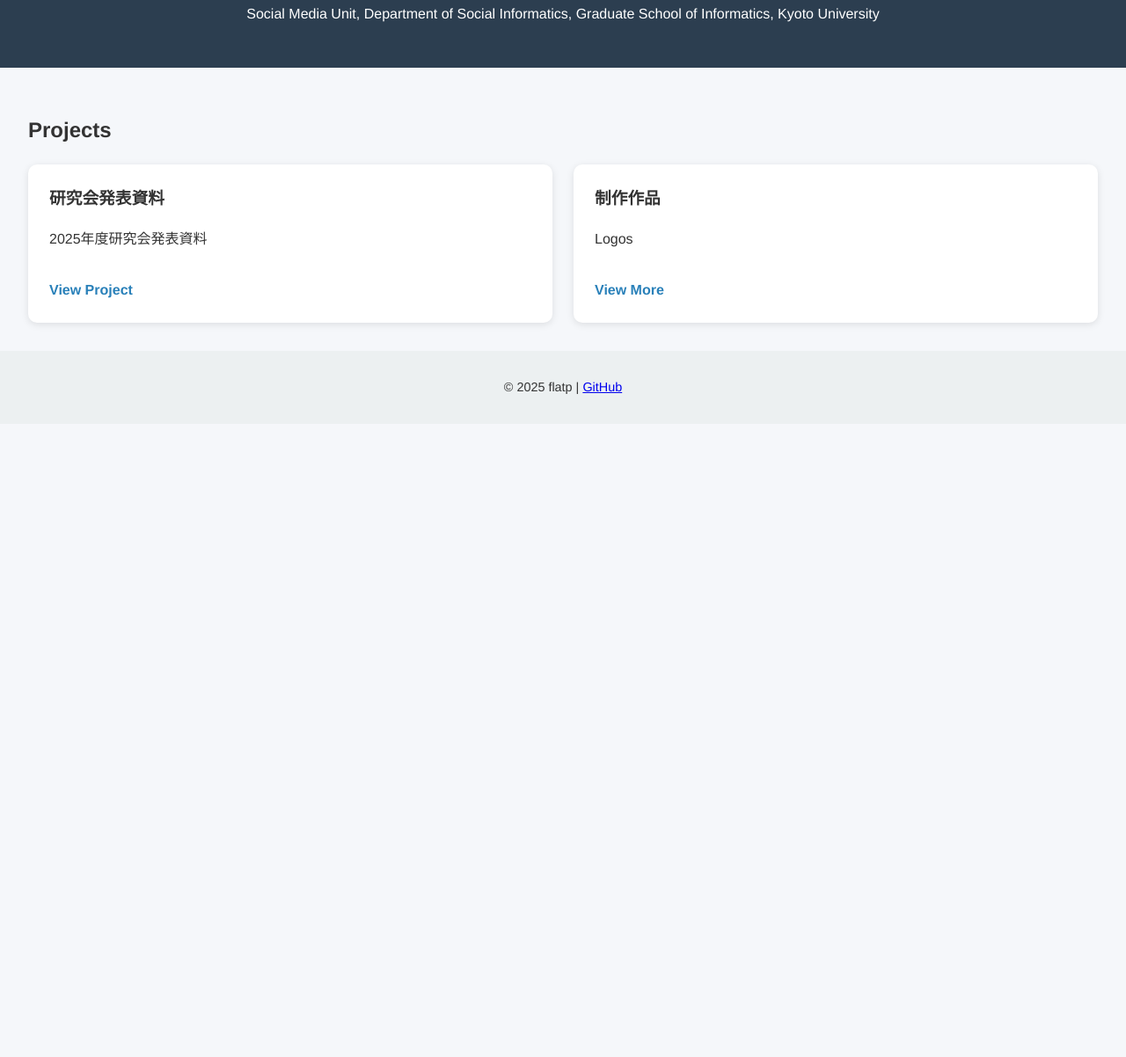
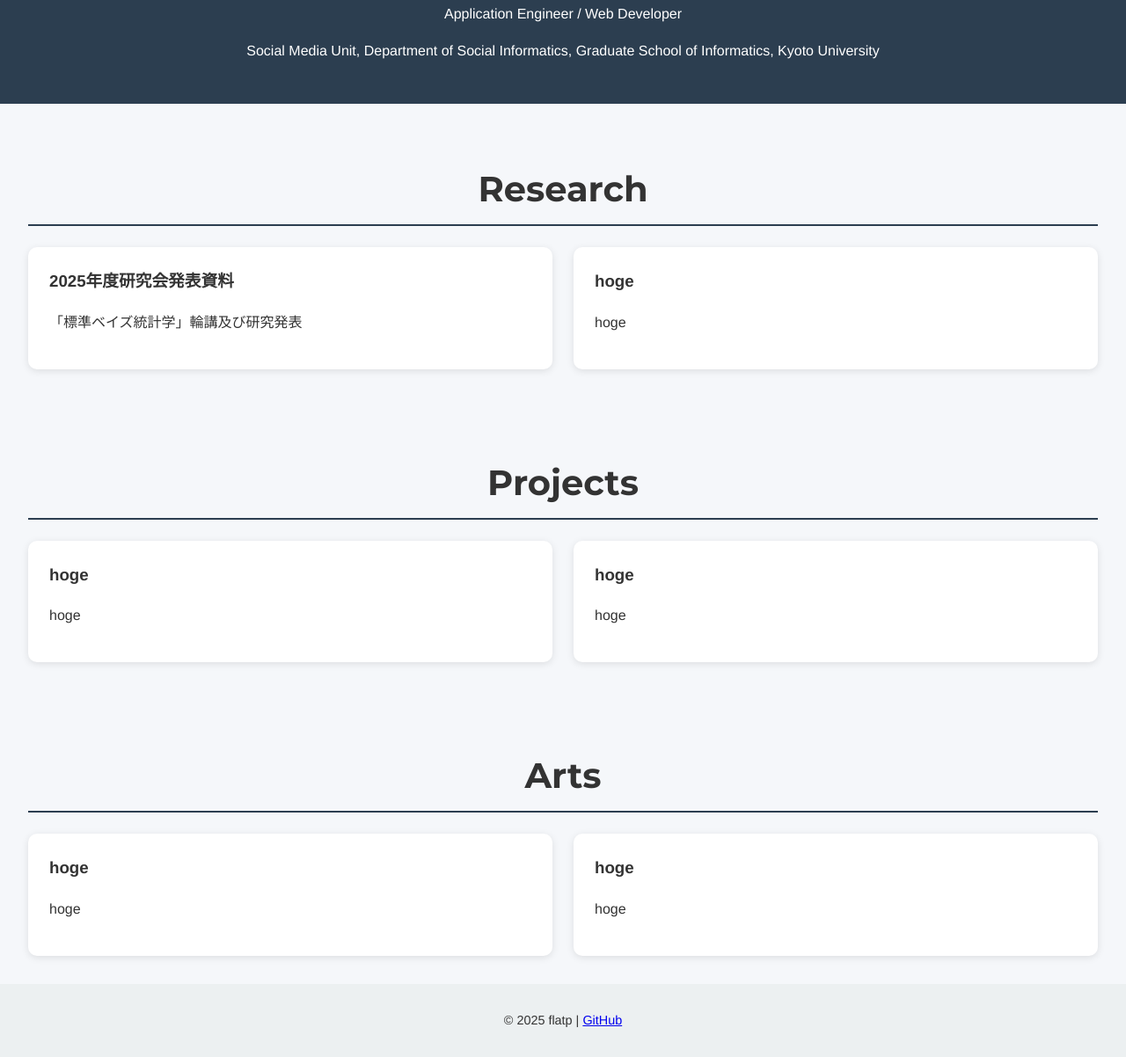
Before and after one commit to flatp/mypage, a plain HTML site: page index.html in a window 1280 px wide. Shown: the part 109-1311 px from the top of the page at 88% size. Before the commit the page ends 800 px from the top, so only its background shows below. Drawn offline with Linux system fonts and the light colour scheme.

Commit message:
update title

```diff
--- a/index.html
+++ b/index.html
@@ -5,27 +5,54 @@
   <meta name="viewport" content="width=device-width, initial-scale=1.0"/>
   <title>My Portfolio</title>
   <link rel="stylesheet" href="style.css" />
+  <link href="https://fonts.googleapis.com/css2?family=Montserrat:wght@700&display=swap" rel="stylesheet">
 </head>
 <body>
   <header>
     <h1>flatp</h1>
-    <!--　<p>Application Engineer / Web Developer</p> -->
+    <p>Application Engineer / Web Developer</p>
     <p>Social Media Unit, Department of Social Informatics, Graduate School of Informatics, Kyoto University</p>
   </header>
 
+  <section id="research">
+    <h2 class="section-title">Research</h2>
+    <div class="project-list">
+      <a href="https://flatp.github.io/ResearchPresentation2025/" class="project-card" target="_blank" rel="noopener noreferrer">
+        <h3>2025年度研究会発表資料</h3>
+        <p>「標準ベイズ統計学」輪講及び研究発表</p>
+      </a>
+      <a href="https://flatp.github.io/ResearchPresentation2025/" class="project-card" target="_blank" rel="noopener noreferrer">
+        <h3>hoge</h3>
+        <p>hoge</p>
+      </a>
+    </div>
+  </section>
+
   <section id="projects">
-    <h2>Projects</h2>
+    <h2 class="section-title">Projects</h2>
     <div class="project-list">
-      <div class="project-card">
-        <h3>研究会発表資料</h3>
-        <p>2025年度研究会発表資料</p>
-        <a href="https://flatp.github.io/ResearchPresentation2025/" target="_blank">View Project</a>
-      </div>
-      <div class="project-card">
-        <h3>制作作品</h3>
-        <p>Logos</p>
-        <a href="https://github.com/flatp/logos" target="_blank">View More</a>
-      </div>
+      <a href="https://flatp.github.io/ResearchPresentation2025/" class="project-card" target="_blank" rel="noopener noreferrer">
+        <h3>hoge</h3>
+        <p>hoge</p>
+      </a>
+      <a href="https://flatp.github.io/ResearchPresentation2025/" class="project-card" target="_blank" rel="noopener noreferrer">
+        <h3>hoge</h3>
+        <p>hoge</p>
+      </a>
+    </div>
+  </section>
+
+  <section id="arts">
+    <h2 class="section-title">Arts</h2>
+    <div class="project-list">
+      <a href="https://flatp.github.io/ResearchPresentation2025/" class="project-card" target="_blank" rel="noopener noreferrer">
+        <h3>hoge</h3>
+        <p>hoge</p>
+      </a>
+      <a href="https://flatp.github.io/ResearchPresentation2025/" class="project-card" target="_blank" rel="noopener noreferrer">
+        <h3>hoge</h3>
+        <p>hoge</p>
+      </a>
     </div>
   </section>
 
--- a/scripts.js
+++ b/scripts.js
@@ -1 +1,20 @@
 console.log("ようこそ！");
+
+document.addEventListener("DOMContentLoaded", () => {
+  const cards = document.querySelectorAll('.project-card');
+
+  const observer = new IntersectionObserver(entries => {
+    entries.forEach(entry => {
+      if (entry.isIntersecting) {
+        entry.target.classList.add('appear');
+        observer.unobserve(entry.target);
+      }
+    });
+  }, {
+    threshold: 0.8
+  });
+
+  cards.forEach(card => {
+    observer.observe(card);
+  });
+});
--- a/style.css
+++ b/style.css
@@ -19,8 +19,26 @@ header h1 {
   font-size: 2.5rem;
 }
 
+section#research {
+  padding: 2rem;
+}
+
 section#projects {
   padding: 2rem;
+}
+
+section#arts {
+  padding: 2rem;
+}
+
+.section-title {
+  font-family: 'Montserrat', sans-serif;
+  font-size: 2.5rem;
+  color: #333;
+  border-bottom: 2px solid #2c3e50;
+  padding-bottom: 0.5rem;
+  margin-bottom: 1.5rem;
+  text-align: center;
 }
 
 .project-list {
@@ -31,10 +49,16 @@ section#projects {
 }
 
 .project-card {
+  display: block;
+  text-decoration: none;
+  color: inherit;
   background: white;
   padding: 1.5rem;
   border-radius: 10px;
   box-shadow: 0 2px 8px rgba(0,0,0,0.1);
+  opacity: 0;
+  transform: translateY(20px);
+  transition: opacity 0.6s ease, transform 0.6s ease;
 }
 
 .project-card h3 {
@@ -49,6 +73,16 @@ section#projects {
   font-weight: bold;
 }
 
+.project-card.appear {
+  opacity: 1;
+  transform: translateY(0);
+}
+
+.project-card:hover {
+  transform: scale(1.03);
+  box-shadow: 0 4px 12px rgba(0,0,0,0.2);
+}
+
 footer {
   text-align: center;
   padding: 1rem;
```
